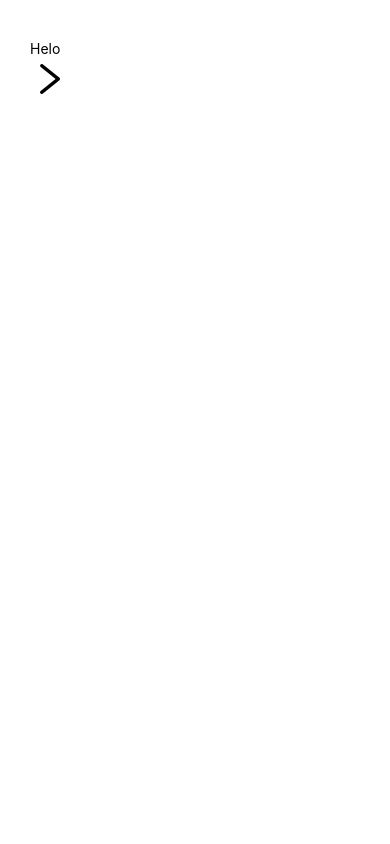
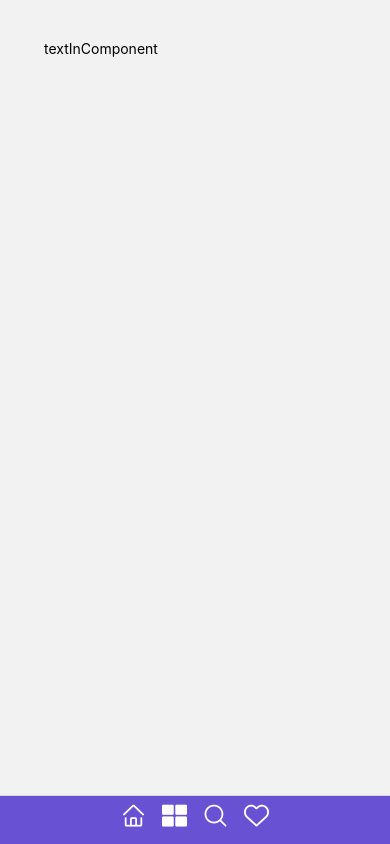
Before and after one commit to abdullazmat/WallHub, a React Native app: screen /Collection in a window 390 px wide. Built offline with nearby package versions, Linux system fonts and the light colour scheme.

Commit message:
Bottom Tab Layout Designed

```diff
--- a/App.jsx
+++ b/App.jsx
@@ -2,19 +2,69 @@ import React from 'react';
 import {Text, StyleSheet, View} from 'react-native';
 import {StatusBar} from 'react-native';
 import AntDesign from 'react-native-vector-icons/AntDesign';
+import FontAwesome5 from 'react-native-vector-icons/FontAwesome5';
+import {NavigationContainer} from '@react-navigation/native';
+import {createBottomTabNavigator} from '@react-navigation/bottom-tabs';
+import HomeScreen from './src/screens/HomeScreen';
+import SearchScreen from './src/screens/SearchScreen';
+import CollectionScreen from './src/screens/CollectionScreen';
+import LikeScreen from './src/screens/LikeScreen';
+
+const Tab = createBottomTabNavigator();
+const renderTabIcon = (IconComponent, name, size) => (
+  <IconComponent name={name} size={size} color={'white'} />
+);
 
 const App = () => {
   return (
-    <View style={styles.contianer}>
+    <NavigationContainer>
       <StatusBar barStyle="dark-content" />
-      <Text>Helo</Text>
-      <AntDesign name={'right'} size={40} />
-    </View>
+      <Tab.Navigator
+        screenOptions={{
+          tabBarShowLabel: false,
+          headerShown: false,
+          tabBarStyle: {
+            backgroundColor: '#6851d2',
+            justifyContent: 'center',
+            alignItems: 'center',
+          },
+        }}>
+        <Tab.Screen
+          name="Home"
+          component={HomeScreen}
+          options={{
+            tabBarIcon: ({size}) => renderTabIcon(AntDesign, 'home', size),
+          }}
+        />
+        <Tab.Screen
+          name="Collection"
+          component={CollectionScreen}
+          options={{
+            tabBarIcon: ({size}) =>
+              renderTabIcon(FontAwesome5, 'th-large', size),
+          }}
+        />
+        <Tab.Screen
+          name="Search"
+          component={SearchScreen}
+          options={{
+            tabBarIcon: ({size}) => renderTabIcon(AntDesign, 'search1', size),
+          }}
+        />
+        <Tab.Screen
+          name="Liked"
+          component={LikeScreen}
+          options={{
+            tabBarIcon: ({size}) => renderTabIcon(AntDesign, 'hearto', size),
+          }}
+        />
+      </Tab.Navigator>
+    </NavigationContainer>
   );
 };
 
 const styles = StyleSheet.create({
-  contianer: {
+  container: {
     paddingTop: 40,
     paddingStart: 30,
   },
--- a/package.json
+++ b/package.json
@@ -10,8 +10,12 @@
     "test": "jest"
   },
   "dependencies": {
+    "@react-navigation/bottom-tabs": "^7.2.1",
+    "@react-navigation/native": "^7.0.15",
     "react": "19.0.0",
     "react-native": "0.78.1",
+    "react-native-safe-area-context": "^5.3.0",
+    "react-native-screens": "^4.9.2",
     "react-native-vector-icons": "^10.2.0"
   },
   "devDependencies": {
--- /dev/null
+++ b/src/screens/CollectionScreen.jsx
@@ -0,0 +1,18 @@
+import React from 'react';
+import {Text, StyleSheet, View} from 'react-native';
+
+const CollectionScreen = () => {
+  return (
+    <View style={styles.container}>
+      <Text> textInComponent </Text>
+    </View>
+  );
+};
+
+const styles = StyleSheet.create({
+  container: {
+    padding: 40,
+  },
+});
+
+export default CollectionScreen;
--- /dev/null
+++ b/src/screens/HomeScreen.jsx
@@ -0,0 +1,18 @@
+import React from 'react';
+import {Text, StyleSheet, View} from 'react-native';
+
+const HomeScreen = () => {
+  return (
+    <View style={styles.container}>
+      <Text> textInComponent </Text>
+    </View>
+  );
+};
+
+const styles = StyleSheet.create({
+  container: {
+    padding: 40,
+  },
+});
+
+export default HomeScreen;
--- /dev/null
+++ b/src/screens/LikeScreen.jsx
@@ -0,0 +1,18 @@
+import React from 'react';
+import {Text, StyleSheet, View} from 'react-native';
+
+const LikeScreen = () => {
+  return (
+    <View style={styles.container}>
+      <Text> textInComponent </Text>
+    </View>
+  );
+};
+
+const styles = StyleSheet.create({
+  container: {
+    padding: 40,
+  },
+});
+
+export default LikeScreen;
--- /dev/null
+++ b/src/screens/SearchScreen.jsx
@@ -0,0 +1,17 @@
+import React from 'react';
+import {Text, StyleSheet, View} from 'react-native';
+
+const SearchScreen = () => {
+  return (
+    <View style={styles.container}>
+      <Text> textInComponent </Text>
+    </View>
+  );
+};
+
+const styles = StyleSheet.create({
+  container: {
+    padding: 40,
+  },
+});
+export default SearchScreen;
```
Also changed, not shown: 1 other file (tests, documents, lock files or other folders).
